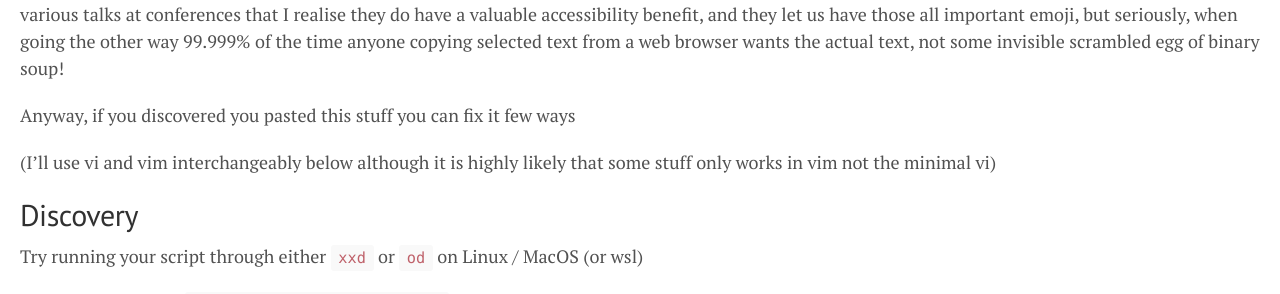
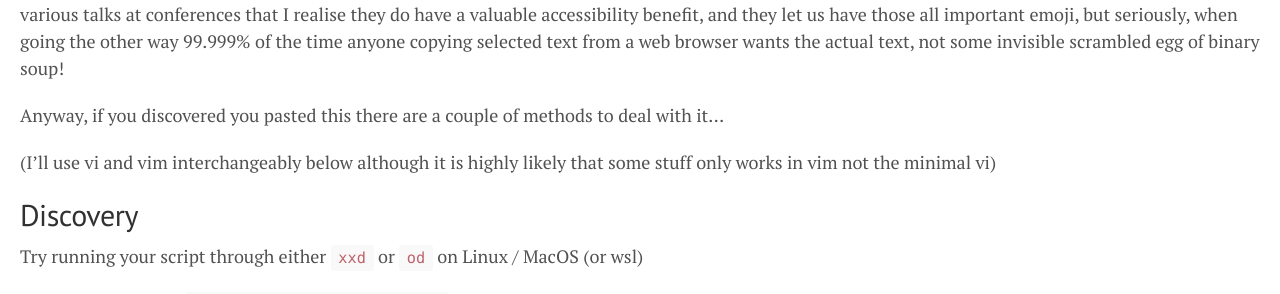
Before and after one commit to oldcomputerjunk/oldcomputerjunk.github.io, a Jekyll site: the page built from _posts/2022-12-24-weeklywtf.markdown, in a window 1280 px wide and 900 px high. Shown: the part 374-668 px from the top of the window. Built offline with Jekyll 4.4.1, drawn with Linux system fonts in a browser that asks for light colours.

Commit message:
spelling

```diff
--- a/_posts/2022-12-24-weeklywtf.markdown
+++ b/_posts/2022-12-24-weeklywtf.markdown
@@ -16,7 +16,7 @@ Ever copy/pasted a shell script code fragment from a web page into vi/vim or ano
 
 When this happens, I'm getting quicker at running the affected file through `xxd` and discovering unexpected binary bytes in my file, these are in fact invisible UTF-8 characters. I mean, I know there is a whole pile of fun to be had with these incorrigible byte order marks and what not, I've sat through various talks at conferences that I realise they do have a valuable accessibility benefit, and they let us have those all important emoji, but seriously, when going the other way 99.999% of the time anyone copying selected text from a web browser wants the actual text, not some invisible scrambled egg of binary soup!
 
-Anyway, if you discovered you pasted this stuff you can fix it few ways
+Anyway, if you discovered you pasted this there are a couple of methods to deal with it...
 
 (I'll use vi and vim interchangeably below although it is highly likely that some stuff only works in vim not the minimal vi)
 
```
